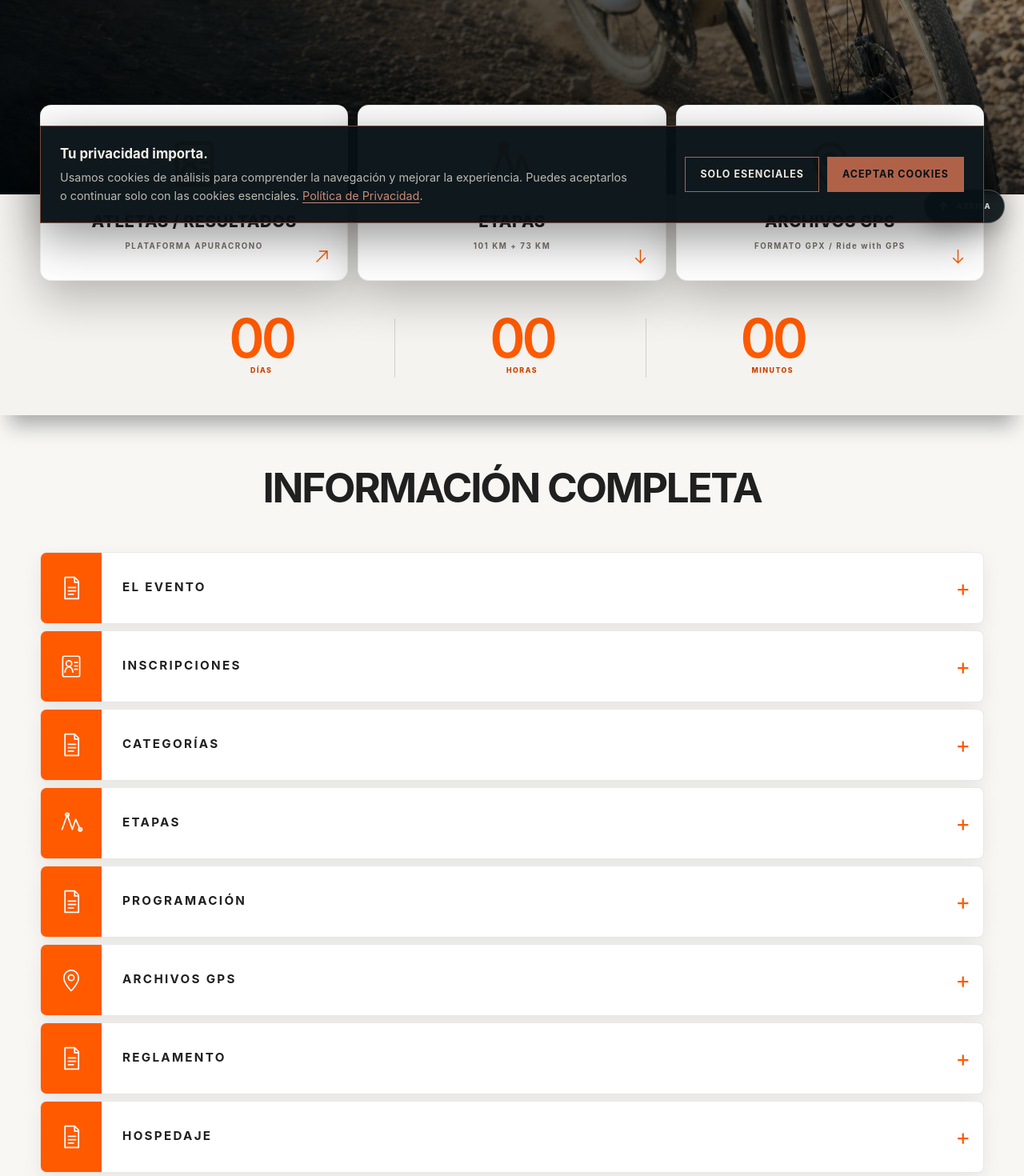
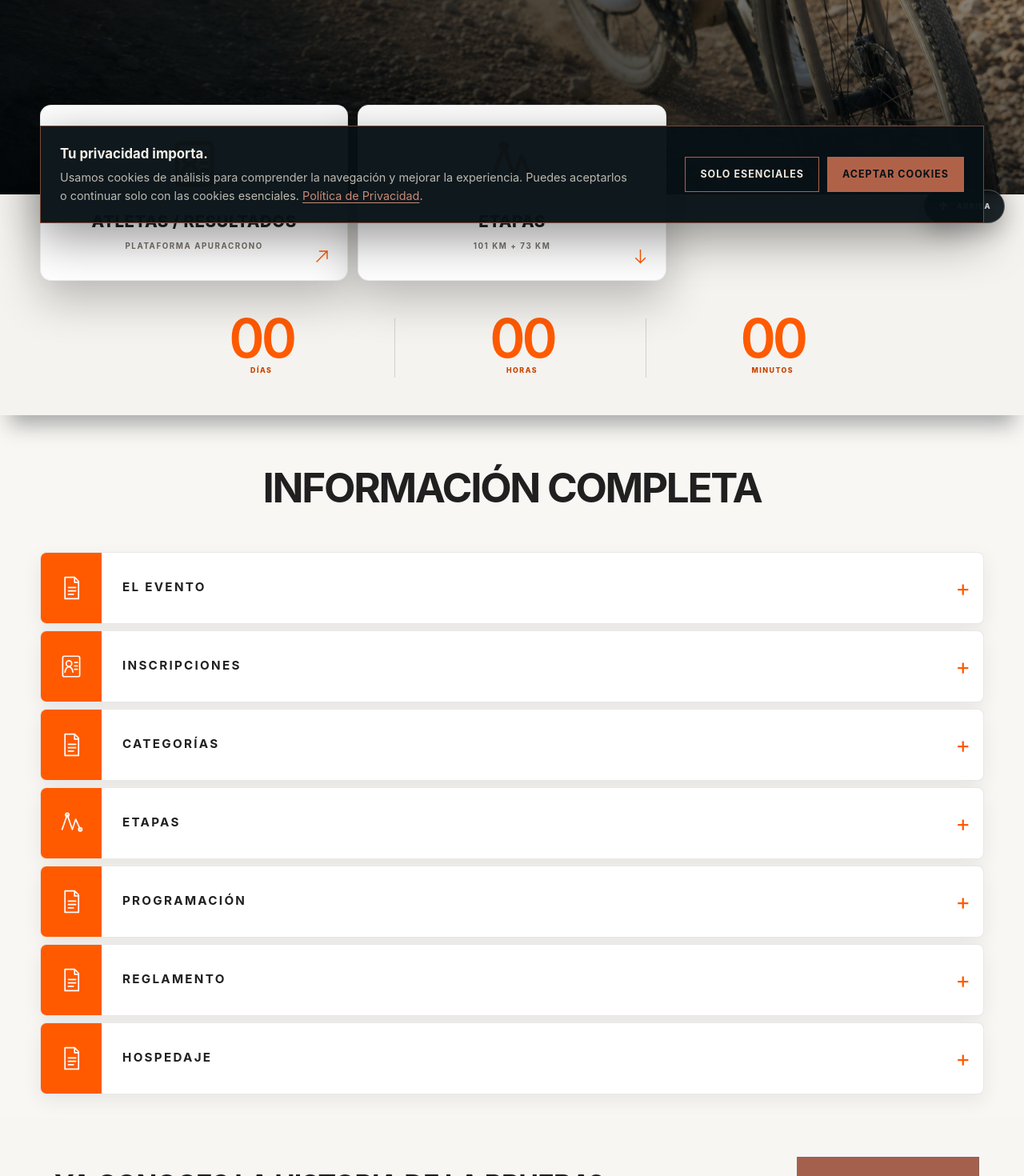
Before and after one commit to fabianolegends/threerace, a Next.js app: page /gravel-experience-uruguay in a window 1280 px wide. Shown: the part 497-1967 px from the top of the page at 80% size. Built offline with nearby package versions, Linux system fonts and the light colour scheme.

Commit message:
Remove Gravel Experience GPX and Ride with GPS access

```diff
--- a/app/gravel-experience-uruguay/page.tsx
+++ b/app/gravel-experience-uruguay/page.tsx
@@ -12,7 +12,6 @@ import { useSiteLanguage } from "../use-site-language";
 import LodgingDirectory from "../lodging-directory";
 import UruguayRulebooks from "../uruguay-rulebooks";
 import UruguayBriefing from "../uruguay-briefing";
-import UruguayGpsFiles from "../uruguay-gps-files";
 import navigationStyles from "../uruguay-event-navigation.module.css";
 
 type Language = "es" | "pt" | "en";
@@ -20,7 +19,7 @@ type GravelExperienceUruguayPageProps = {
   initialLanguage?: Language;
   localized?: boolean;
 };
-type PanelKey = "event" | "registration" | "categories" | "stages" | "schedule" | "gps" | "rules" | "stay";
+type PanelKey = "event" | "registration" | "categories" | "stages" | "schedule" | "rules" | "stay";
 
 const resultsUrl = "https://apuracrono.com.br/resultados/g-live.html?f=eventos/2026/tr3/threeracebike-uy-26.clax";
 const registrationUrl = "https://event.windfit.app/threerace-gravel-experience-uruguay-2026";
@@ -52,11 +51,10 @@ const copy = {
     actions: [
       ["ATLETAS / RESULTADOS", "PLATAFORMA APURACRONO"],
       ["ETAPAS", "101 KM + 73 KM"],
-      ["ARCHIVOS GPS", "FORMATO GPX / Ride with GPS"],
     ],
     countdown: ["DÍAS", "HORAS", "MINUTOS"],
     information: "INFORMACIÓN COMPLETA",
-    panels: ["EL EVENTO", "INSCRIPCIONES", "CATEGORÍAS", "ETAPAS", "PROGRAMACIÓN", "ARCHIVOS GPS", "REGLAMENTO", "HOSPEDAJE"],
+    panels: ["EL EVENTO", "INSCRIPCIONES", "CATEGORÍAS", "ETAPAS", "PROGRAMACIÓN", "REGLAMENTO", "HOSPEDAJE"],
     eventTitle: "Gravel Experience – La Paloma, Rocha, Uruguay",
     eventParagraphs: [
       "Gravel Experience es una experiencia de ciclismo creada para quienes buscan mucho más que simplemente completar una distancia. El evento combina aventura, desafío, naturaleza y la verdadera esencia del gravel: pedalear por caminos variados, explorar nuevos territorios y vivir cada kilómetro con intensidad.",
@@ -112,9 +110,9 @@ const copy = {
   pt: {
     nav: ["HOME", "ETAPAS", "INSCRIÇÃO", "INFORMAÇÕES"],
     heroPlace: "ROCHA + LA PALOMA · URUGUAI", heroTitle: "GRAVEL", heroSubtitle: "EXPERIENCE URUGUAY",
-    actions: [["ATLETAS / RESULTADOS", "PLATAFORMA APURACRONO"], ["ETAPAS", "101 KM + 73 KM"], ["ARQUIVOS DE GPS", "FORMATO GPX / Ride with GPS"]],
+    actions: [["ATLETAS / RESULTADOS", "PLATAFORMA APURACRONO"], ["ETAPAS", "101 KM + 73 KM"]],
     countdown: ["DIAS", "HORAS", "MINUTOS"], information: "INFORMAÇÕES COMPLETAS",
-    panels: ["O EVENTO", "INSCRIÇÕES", "CATEGORIAS", "ETAPAS", "PROGRAMAÇÃO", "ARQUIVOS DE GPS", "REGULAMENTO", "HOSPEDAGEM"],
+    panels: ["O EVENTO", "INSCRIÇÕES", "CATEGORIAS", "ETAPAS", "PROGRAMAÇÃO", "REGULAMENTO", "HOSPEDAGEM"],
     eventTitle: "Gravel Experience – La Paloma, Rocha, Uruguai",
     eventParagraphs: [
       "A Gravel Experience foi criada para quem busca muito mais do que completar uma distância. O evento combina aventura, desafio, natureza e a essência do gravel: pedalar por terrenos variados, explorar novos territórios e viver cada quilômetro intensamente.",
@@ -145,9 +143,9 @@ const copy = {
   en: {
     nav: ["HOME", "STAGES", "REGISTRATION", "INFORMATION"],
     heroPlace: "ROCHA + LA PALOMA · URUGUAY", heroTitle: "GRAVEL", heroSubtitle: "EXPERIENCE URUGUAY",
-    actions: [["ATHLETES / RESULTS", "APURACRONO PLATFORM"], ["STAGES", "101 KM + 73 KM"], ["GPS FILES", "GPX FORMAT / Ride with GPS"]],
+    actions: [["ATHLETES / RESULTS", "APURACRONO PLATFORM"], ["STAGES", "101 KM + 73 KM"]],
     countdown: ["DAYS", "HOURS", "MINUTES"], information: "COMPLETE INFORMATION",
-    panels: ["THE EVENT", "REGISTRATION", "CATEGORIES", "STAGES", "SCHEDULE", "GPS FILES", "RULEBOOK", "ACCOMMODATION"],
+    panels: ["THE EVENT", "REGISTRATION", "CATEGORIES", "STAGES", "SCHEDULE", "RULEBOOK", "ACCOMMODATION"],
     eventTitle: "Gravel Experience – La Paloma, Rocha, Uruguay",
     eventParagraphs: ["Gravel Experience is for riders seeking more than a finish line. It combines adventure, challenge, nature and the true essence of gravel.", "Part of Threerace Bike Ultramarathon Uruguay, it takes place on October 31 and November 1, 2026, across rural roads, dirt, open fields and Rocha's coastline.", "The course blends wind, distance, strategy, resilience, performance and contemplation.", "La Paloma is the event hub, known for its lighthouse, beaches, rural roads and unique scenery.", "More than a race, it is an invitation to discover Uruguay on two wheels: not only to compete, but to live the road."],
     format: "EVENT FORMAT", formatText: "Two stages combining physical challenge, navigation, endurance and direct contact with nature.",
@@ -215,7 +213,7 @@ export function GravelExperienceUruguayPage({
   useEffect(() => {
     const openLinkedPanel = () => {
       if (window.location.hash === "#rules") setOpen("rules");
-      if (window.location.hash === "#gps") setOpen("gps");
+
       if (window.location.hash === "#stages") setOpen("stages");
     };
     openLinkedPanel();
@@ -248,8 +246,8 @@ export function GravelExperienceUruguayPage({
     galleryImages.length - galleryVisible
   );
 
-  const panelKeys: PanelKey[] = ["event", "registration", "categories", "stages", "schedule", "gps", "rules", "stay"];
-  const actionTargets = [resultsUrl, "#stages", "#gps"];
+  const panelKeys: PanelKey[] = ["event", "registration", "categories", "stages", "schedule", "rules", "stay"];
+  const actionTargets = [resultsUrl, "#stages"];
 
   const panelContent = (key: PanelKey) => {
     if (key === "event") return <div className="official-copy"><h4>{t.eventTitle}</h4>{t.eventParagraphs.map((p) => <p key={p}>{p}</p>)}<h4>{t.format}</h4><p>{t.formatText}</p><div className="gravel-distance-strip"><b>STAGE 01</b><span>31.10.2026 · 101 KM</span><b>STAGE 02</b><span>01.11.2026 · 73 KM</span></div></div>;
@@ -303,7 +301,7 @@ export function GravelExperienceUruguayPage({
         })}
       </div>
     );
-    if (key === "gps") return <UruguayGpsFiles event="gravel" language={language} />;
+
     if (key === "rules") return <UruguayRulebooks event="gravel" language={language} />;
     return <div className="official-copy"><LodgingDirectory language={language} /></div>;
   };
@@ -325,12 +323,12 @@ export function GravelExperienceUruguayPage({
           <div className="header-actions"><div className="language-switcher" aria-label="Language selector">{(["es", "pt", "en"] as Language[]).map((code) => <button key={code} className={language === code ? "active" : ""} type="button" onClick={() => selectLanguage(code)} aria-label={code} aria-pressed={language === code}>{{ es: "🇪🇸", pt: "🇧🇷", en: "🇬🇧" }[code]}</button>)}</div><button className="menu-toggle" type="button" aria-label={menuOpen ? t.close : t.menu} onClick={() => setMenuOpen(!menuOpen)}><span/><span/></button></div>
         </header>
         <div className="uruguay-title-block gravel-title-block"><p className="location">{t.heroPlace}</p><h1>{t.heroTitle}<small>{t.heroSubtitle}</small></h1></div>
-        <section className="original-action-cards section-frame" aria-label="Quick access">{t.actions.map(([title, note], index) => <a key={title} href={actionTargets[index]} onClick={index === 1 ? () => setOpen("stages") : index === 2 ? () => setOpen("gps") : undefined} target={index === 0 ? "_blank" : undefined} rel={index === 0 ? "noopener noreferrer" : undefined}><Icon kind={(["register", "stages", "gps"] as const)[index]} /><b>{title}</b><small>{note}</small><i><ActionArrow direction={index === 0 ? "external" : "down"} /></i></a>)}</section>
+        <section className="original-action-cards section-frame" aria-label="Quick access">{t.actions.map(([title, note], index) => <a key={title} href={actionTargets[index]} onClick={index === 1 ? () => setOpen("stages") : undefined} target={index === 0 ? "_blank" : undefined} rel={index === 0 ? "noopener noreferrer" : undefined}><Icon kind={(["register", "stages"] as const)[index]} /><b>{title}</b><small>{note}</small><i><ActionArrow direction={index === 0 ? "external" : "down"} /></i></a>)}</section>
       </section>
 
       <section className="countdown-section" aria-label="Countdown"><div className="section-frame countdown-grid">{countdown.map((value, index) => <div className="countdown-unit" key={t.countdown[index]}><b>{String(value).padStart(2, "0")}</b><span>{t.countdown[index]}</span></div>)}</div></section>
 
-      <section className="original-information" id="information"><div className="section-frame"><h2>{t.information}</h2><div className="original-accordion">{panelKeys.map((key, index) => <article id={key === "stages" ? "stages" : key === "rules" ? "rules" : key === "gps" ? "gps" : undefined} className={open === key ? "open" : ""} key={key}><div className="accordion-trigger"><span className="accordion-field-icon"><Icon kind={key === "registration" ? "register" : key === "stages" ? "stages" : key === "gps" ? "gps" : "rules"} /></span><b>{t.panels[index]}</b><button type="button" onClick={() => setOpen(open === key ? null : key)} aria-expanded={open === key} aria-label={open === key ? t.close : t.menu}><i>{open === key ? "−" : "+"}</i></button></div>{open === key && <div className="accordion-panel-inner">{panelContent(key)}</div>}</article>)}</div></div></section>
+      <section className="original-information" id="information"><div className="section-frame"><h2>{t.information}</h2><div className="original-accordion">{panelKeys.map((key, index) => <article id={key === "stages" ? "stages" : key === "rules" ? "rules" : undefined} className={open === key ? "open" : ""} key={key}><div className="accordion-trigger"><span className="accordion-field-icon"><Icon kind={key === "registration" ? "register" : key === "stages" ? "stages" : key === "gps" ? "gps" : "rules"} /></span><b>{t.panels[index]}</b><button type="button" onClick={() => setOpen(open === key ? null : key)} aria-expanded={open === key} aria-label={open === key ? t.close : t.menu}><i>{open === key ? "−" : "+"}</i></button></div>{open === key && <div className="accordion-panel-inner">{panelContent(key)}</div>}</article>)}</div></div></section>
 
       <section className="original-about section-frame">
         <div className="original-about-copy">
```
